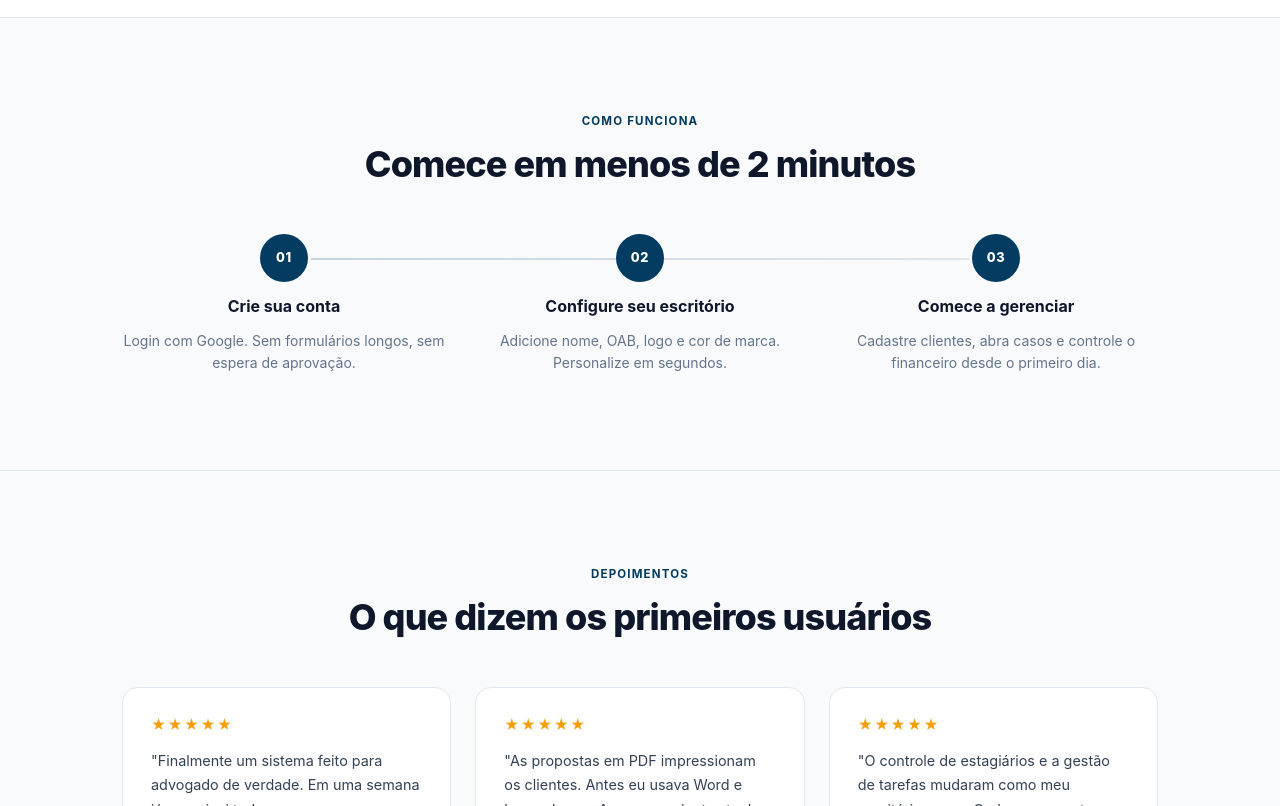
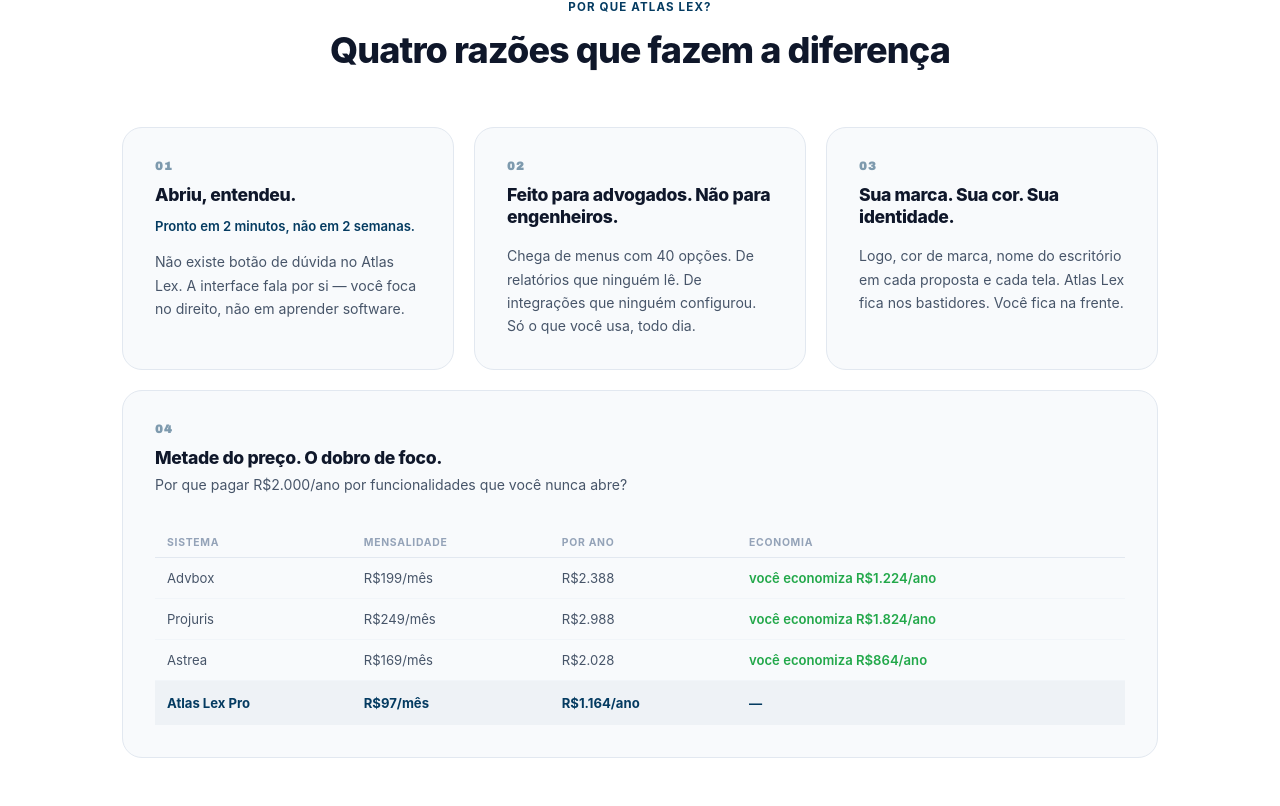
Before and after one commit to capybarbara48/atlas-lex, a React (Vite) app: page / in a window 1280 px wide. Shown: the part 1794-2600 px from the top of the page. Built offline with nearby package versions, Linux system fonts and the light colour scheme; no server answers.

Commit message:
feat: add key differentiators section to landing page

```diff
--- a/src/pages/Landing.jsx
+++ b/src/pages/Landing.jsx
@@ -217,6 +217,89 @@
               title="Vitrine do Escritório"
               desc="Página pública do seu escritório com áreas de atuação, equipe e formulário de contato."
             />
+          </div>
+        </div>
+      </section>
+
+      {/* ── Differentiators ── */}
+      <section className={styles.diff}>
+        <div className={styles.sectionInner}>
+          <p className={styles.sectionEye}>Por que Atlas Lex?</p>
+          <h2 className={styles.sectionTitle}>Quatro razões que fazem a diferença</h2>
+
+          <div className={styles.diffGrid}>
+
+            <div className={styles.diffCard}>
+              <div className={styles.diffNum}>01</div>
+              <h3 className={styles.diffTitle}>Abriu, entendeu.</h3>
+              <p className={styles.diffSub}>Pronto em 2 minutos, não em 2 semanas.</p>
+              <p className={styles.diffBody}>
+                Não existe botão de dúvida no Atlas Lex. A interface fala por si —
+                você foca no direito, não em aprender software.
+              </p>
+            </div>
+
+            <div className={styles.diffCard}>
+              <div className={styles.diffNum}>02</div>
+              <h3 className={styles.diffTitle}>Feito para advogados. Não para engenheiros.</h3>
+              <p className={styles.diffBody}>
+                Chega de menus com 40 opções. De relatórios que ninguém lê.
+                De integrações que ninguém configurou.
+                Só o que você usa, todo dia.
+              </p>
+            </div>
+
+            <div className={styles.diffCard}>
+              <div className={styles.diffNum}>03</div>
+              <h3 className={styles.diffTitle}>Sua marca. Sua cor. Sua identidade.</h3>
+              <p className={styles.diffBody}>
+                Logo, cor de marca, nome do escritório em cada proposta e cada tela.
+                Atlas Lex fica nos bastidores. Você fica na frente.
+              </p>
+            </div>
+
+            <div className={`${styles.diffCard} ${styles.diffCardWide}`}>
+              <div className={styles.diffNum}>04</div>
+              <div className={styles.diffPriceHeader}>
+                <div>
+                  <h3 className={styles.diffTitle}>Metade do preço. O dobro de foco.</h3>
+                  <p className={styles.diffBody}>
+                    Por que pagar R$2.000/ano por funcionalidades que você nunca abre?
+                  </p>
+                </div>
+              </div>
+              <table className={styles.priceTable}>
+                <thead>
+                  <tr>
+                    <th className={styles.ptHead}>Sistema</th>
+                    <th className={styles.ptHead}>Mensalidade</th>
+                    <th className={styles.ptHead}>Por ano</th>
+                    <th className={styles.ptHead}>Economia</th>
+                  </tr>
+                </thead>
+                <tbody>
+                  {[
+                    { name: 'Advbox',    mes: 'R$199', ano: 'R$2.388', eco: 'R$1.224/ano' },
+                    { name: 'Projuris',  mes: 'R$249', ano: 'R$2.988', eco: 'R$1.824/ano' },
+                    { name: 'Astrea',    mes: 'R$169', ano: 'R$2.028', eco: 'R$864/ano'   },
+                  ].map(r => (
+                    <tr key={r.name} className={styles.ptRow}>
+                      <td className={styles.ptCell}>{r.name}</td>
+                      <td className={styles.ptCell}>{r.mes}/mês</td>
+                      <td className={styles.ptCell}>{r.ano}</td>
+                      <td className={`${styles.ptCell} ${styles.ptEco}`}>você economiza {r.eco}</td>
+                    </tr>
+                  ))}
+                  <tr className={styles.ptRowAtlas}>
+                    <td className={styles.ptCellAtlas}>Atlas Lex Pro</td>
+                    <td className={styles.ptCellAtlas}>R$97/mês</td>
+                    <td className={styles.ptCellAtlas}>R$1.164/ano</td>
+                    <td className={styles.ptCellAtlas}>—</td>
+                  </tr>
+                </tbody>
+              </table>
+            </div>
+
           </div>
         </div>
       </section>
--- a/src/pages/Landing.module.css
+++ b/src/pages/Landing.module.css
@@ -416,6 +416,118 @@
   text-align: center;
   max-width: 560px;
   line-height: 1.6;
+}
+
+/* ── Differentiators ─────────────────────────────────────────────────── */
+.diff {
+  padding: 6rem 0;
+  background: #fff;
+}
+
+.diffGrid {
+  display: grid;
+  grid-template-columns: repeat(3, 1fr);
+  gap: 1.25rem;
+  margin-top: 2.5rem;
+  width: 100%;
+}
+
+.diffCard {
+  background: #f8fafc;
+  border: 1px solid #e2e8f0;
+  border-radius: 20px;
+  padding: 2rem;
+  display: flex;
+  flex-direction: column;
+  gap: 0.75rem;
+  transition: box-shadow 0.2s, border-color 0.2s;
+}
+.diffCard:hover {
+  box-shadow: 0 8px 32px rgba(4,59,97,0.08);
+  border-color: rgba(4,59,97,0.18);
+}
+
+.diffCardWide {
+  grid-column: 1 / -1;
+}
+
+.diffNum {
+  font-family: 'Archivo Black', sans-serif;
+  font-size: 0.72rem;
+  font-weight: 800;
+  letter-spacing: 0.12em;
+  color: var(--accent, #043b61);
+  opacity: 0.5;
+}
+
+.diffTitle {
+  font-size: 1.1rem;
+  font-weight: 800;
+  color: #0f172a;
+  letter-spacing: -0.02em;
+  line-height: 1.25;
+}
+
+.diffSub {
+  font-size: 0.82rem;
+  font-weight: 600;
+  color: var(--accent, #043b61);
+}
+
+.diffBody {
+  font-size: 0.88rem;
+  color: #475569;
+  line-height: 1.65;
+  margin-top: 0.25rem;
+}
+
+.diffPriceHeader {
+  display: flex;
+  align-items: flex-start;
+  justify-content: space-between;
+  gap: 1rem;
+}
+
+/* ── Price comparison table ──────────────────────────────────────────── */
+.priceTable {
+  width: 100%;
+  border-collapse: collapse;
+  margin-top: 1.25rem;
+  font-size: 0.82rem;
+}
+
+.ptHead {
+  text-align: left;
+  font-size: 0.65rem;
+  font-weight: 700;
+  text-transform: uppercase;
+  letter-spacing: 0.07em;
+  color: #94a3b8;
+  padding: 0.5rem 0.75rem;
+  border-bottom: 1px solid #e2e8f0;
+}
+
+.ptRow td { border-bottom: 1px solid #f1f5f9; }
+
+.ptCell {
+  padding: 0.75rem;
+  color: #475569;
+}
+
+.ptEco {
+  color: #22a84a;
+  font-weight: 600;
+}
+
+.ptRowAtlas {
+  background: rgba(4,59,97,0.04);
+  border-radius: 8px;
+}
+
+.ptCellAtlas {
+  padding: 0.875rem 0.75rem;
+  color: var(--accent, #043b61);
+  font-weight: 700;
 }
 
 /* ── Stats strip ─────────────────────────────────────────────────────── */
@@ -974,6 +1086,8 @@
   .heroSub { text-align: center; }
   .heroCtas { justify-content: center; }
   .featureGrid { grid-template-columns: repeat(2, 1fr); }
+  .diffGrid { grid-template-columns: 1fr; }
+  .diffCardWide { grid-column: 1; }
   .testimonialsGrid { grid-template-columns: 1fr; max-width: 480px; }
   .securityGrid { grid-template-columns: 1fr; }
   .stepsRow { grid-template-columns: 1fr; }
```
